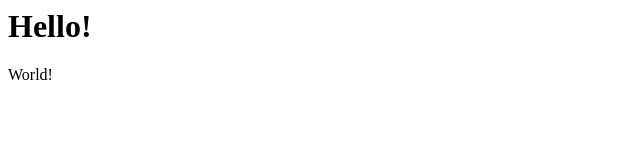
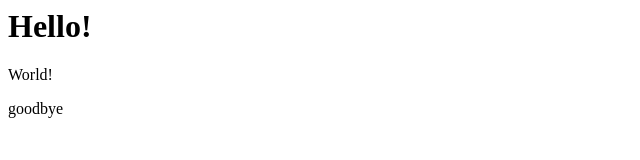
Before and after one commit to karakuri6/todo.app, a plain HTML site: page index.html in a window 1280 px wide. Shown: the full height of the page, 0-640 px from the left. Drawn offline with Linux system fonts and the light colour scheme.

Commit message:
Update index.html

```diff
--- a/index.html
+++ b/index.html
@@ -1,2 +1,3 @@
 <h1>Hello!</h1>
 <p>World!</p>
+<p>goodbye</p>
```
